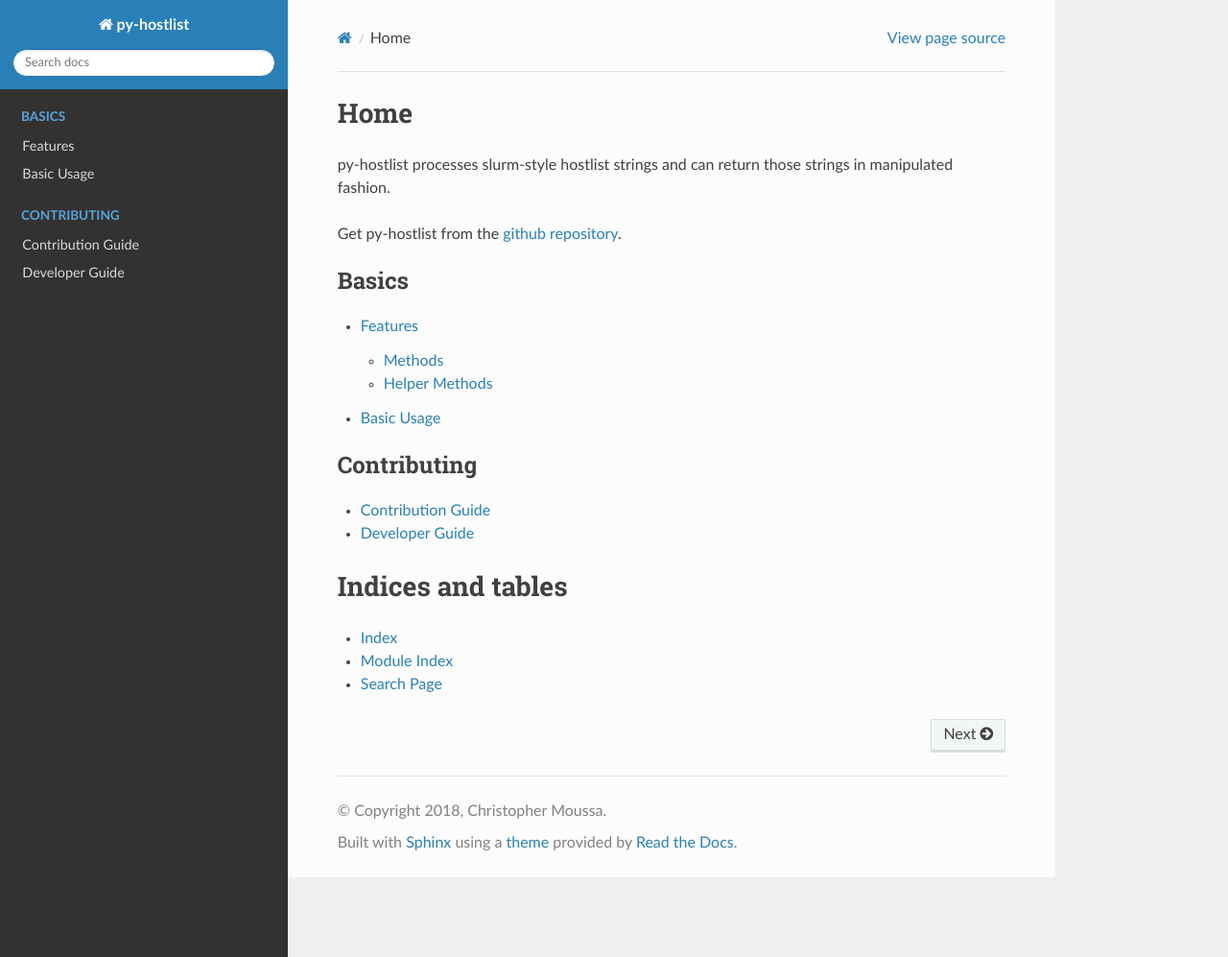
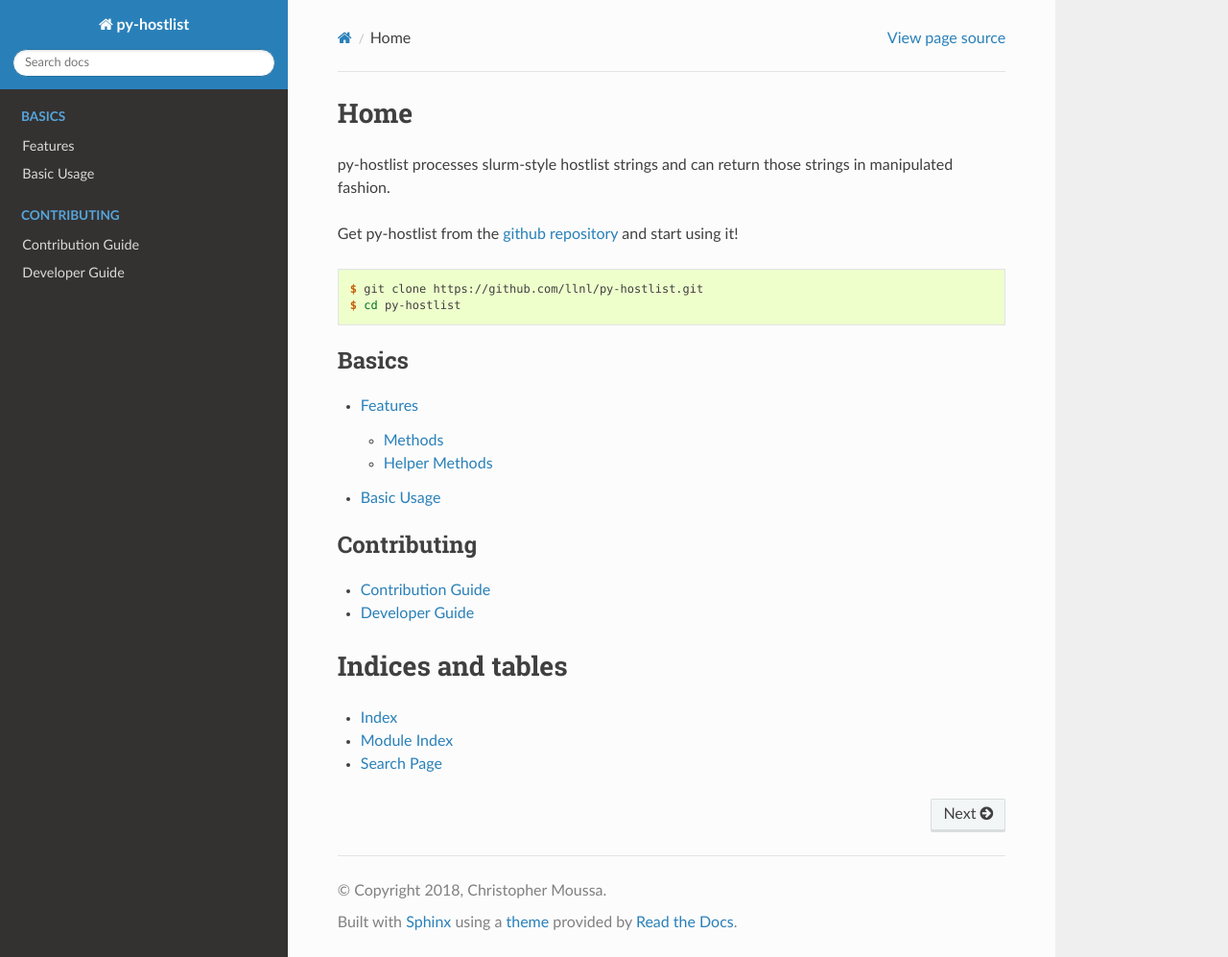
Before and after one commit to LLNL/py-hostlist, a Sphinx documentation site: the page built from docs/index.rst, in a window 1280 px wide and 997 px high. Shown: the whole window at 96% size. Built offline with Sphinx 7.4.7 and the Read the Docs theme 2.0.0, drawn with Linux system fonts in a browser that asks for light colours.

Commit message:
Added more content to home page.

```diff
--- a/docs/index.rst
+++ b/docs/index.rst
@@ -8,7 +8,13 @@ Home
 
 py-hostlist processes slurm-style hostlist strings and can return those strings in manipulated fashion.
 
-Get py-hostlist from the `github repository <https://github.com/LLNL/py-hostlist>`_.
+Get py-hostlist from the `github repository <https://github.com/LLNL/py-hostlist>`_ and start using it!
+
+.. code-block:: console
+
+   $ git clone https://github.com/llnl/py-hostlist.git
+   $ cd py-hostlist
+
 
 .. toctree::
    :maxdepth: 2
```
